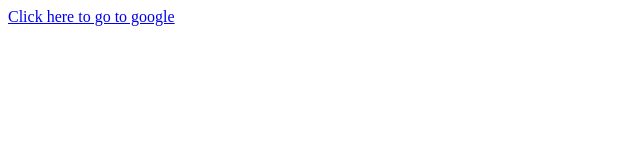
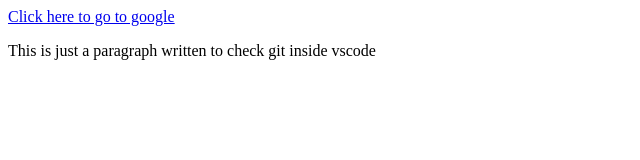
Before and after one commit to PKS-argusoft/git-demo, a plain HTML site: page NEW.HTML in a window 1280 px wide. Shown: the whole page, without its empty margins (0-640 px from the left). Drawn offline with Linux system fonts and the light colour scheme.

Commit message:
commiting to check if anything happening directly inside original repo

```diff
--- a/NEW.HTML
+++ b/NEW.HTML
@@ -10,5 +10,10 @@
     <div>
         <a href="https://www.google.com">Click here to go to google</a>
     </div>
+    <div>
+        <p>This is just a paragraph written to check git inside vscode
+
+        </p>
+    </div>
 </body>
 </html>
```
